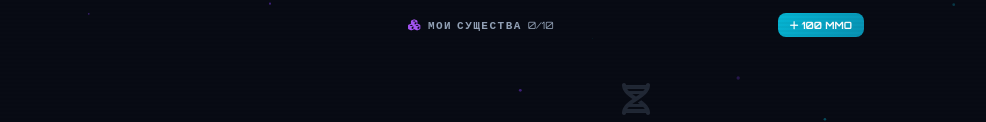
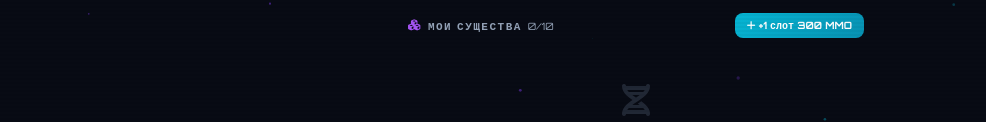
Before and after one commit to ndammo/Mmodna, a website: page index.html in a window 1280 px wide. Shown: the part 518-640 px from the top of the page, without its empty margins (4-990 px from the left). Drawn offline with nearby package versions, Linux system fonts and the light colour scheme; no server answers; a script that the page names is missing.

Commit message:
Add files via upload

```diff
--- a/index.html
+++ b/index.html
@@ -119,7 +119,7 @@
     <div style="display:flex;align-items:center;justify-content:space-between;margin-bottom:16px">
         <div class="section-title" style="margin-bottom:0"><i class="fa-solid fa-cubes" style="color:var(--accent3)"></i> <span data-i18n="inventory.myCreatures">My Creatures</span> <span id="inventorySlots" style="font-size:10px;color:var(--text2);font-weight:400;letter-spacing:0">0/10</span></div>
         <button style="padding:6px 12px;border:none;border-radius:8px;background:linear-gradient(135deg,#06b6d4,#0891b2);color:#fff;font-size:10px;font-weight:700;font-family:'Orbitron',monospace;cursor:pointer;transition:all 0.2s;white-space:nowrap" onclick="event.stopPropagation(); upgradeInventory()" id="quickUpgradeBtn">
-            <i class="fa-solid fa-plus"></i> <span id="upgradeSlotCost">100</span> <span data-i18n="game.mmo">MMO</span>
+            <i class="fa-solid fa-plus"></i> <span id="upgradeSlotCost">+1 слот 300</span> <span data-i18n="game.mmo">MMO</span>
         </button>
     </div>
     <div class="cards-grid" id="cardsGrid">
```
